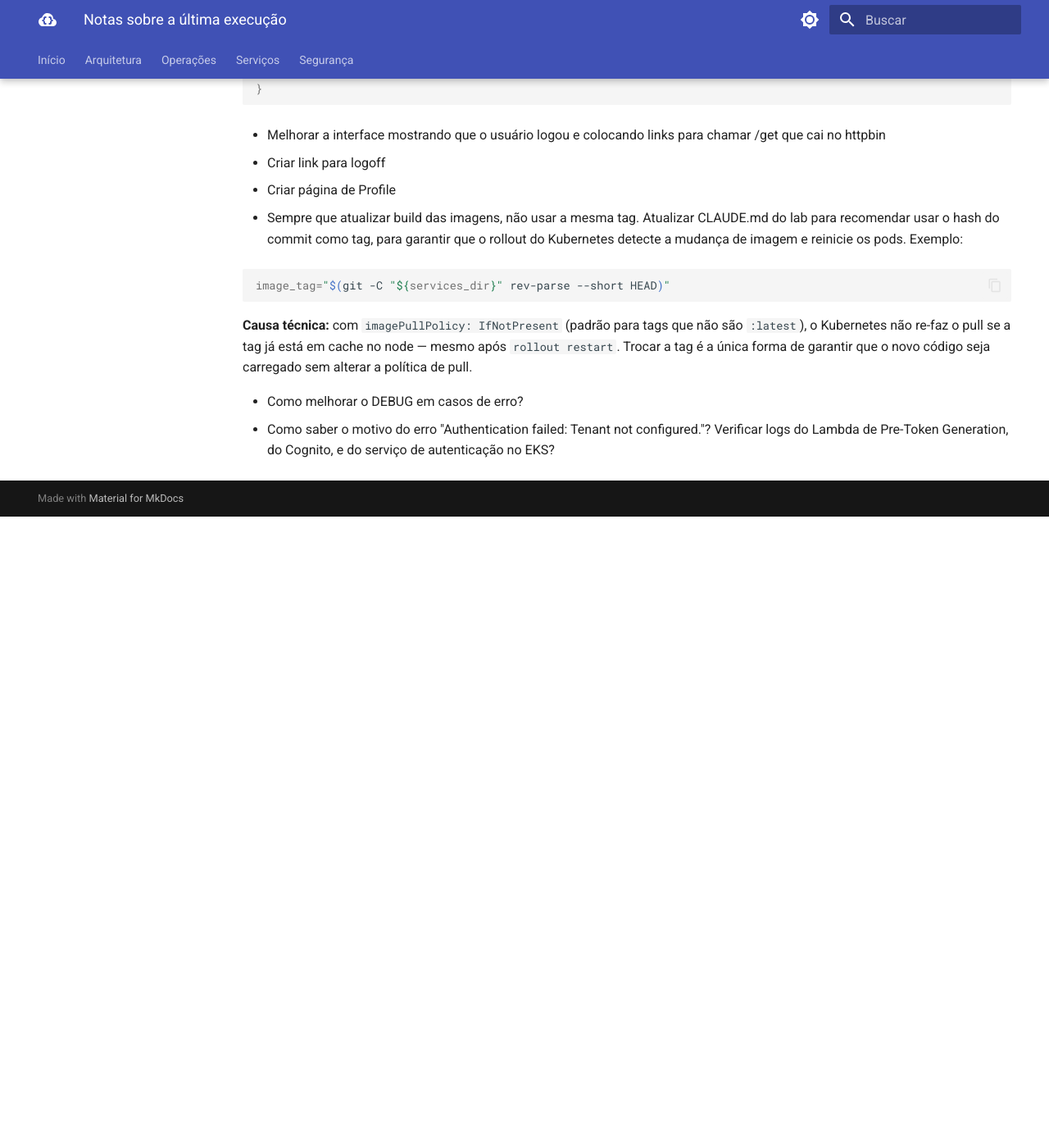
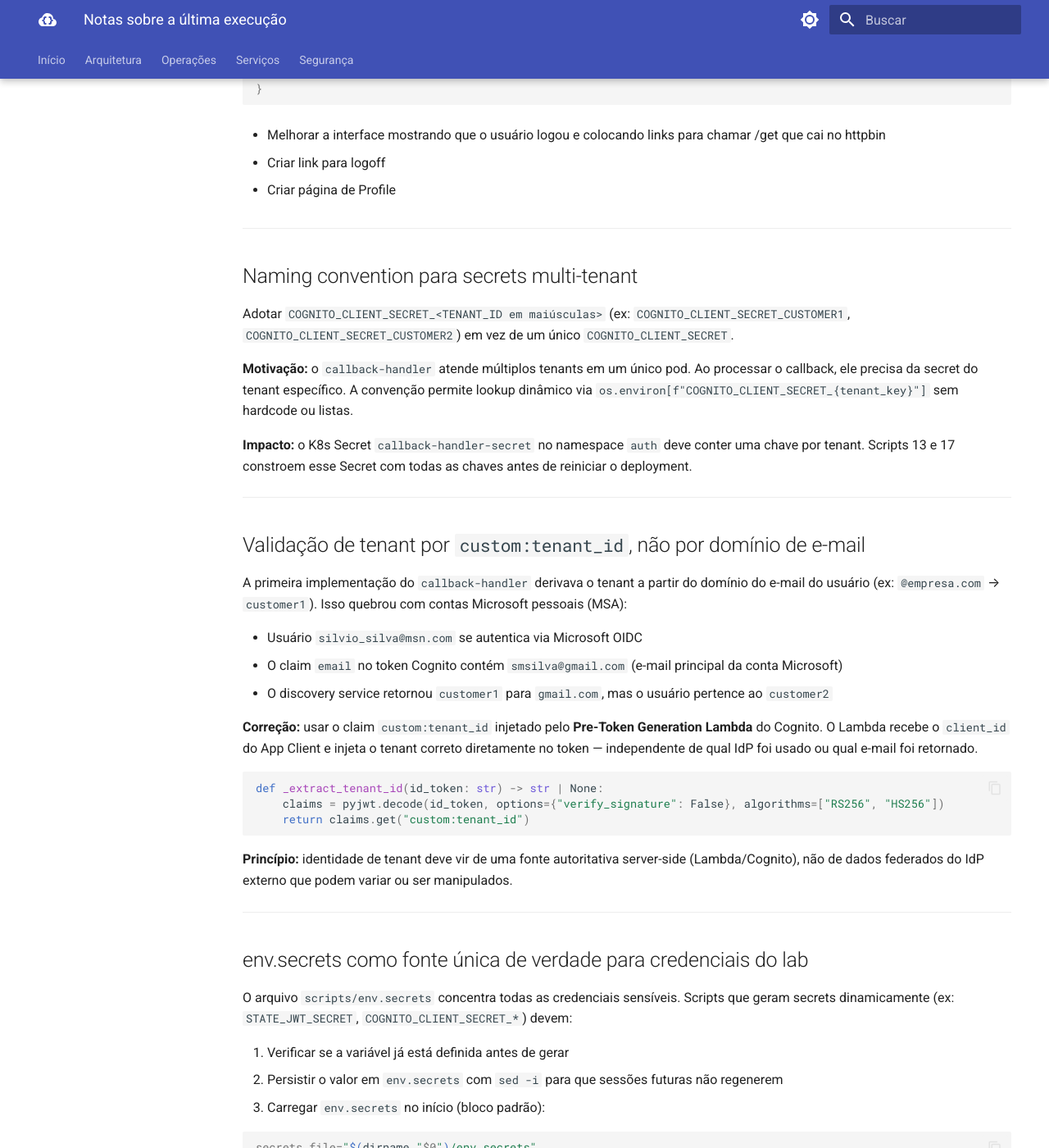
Before and after one commit to smsilva/aws-saas-platform, an MkDocs documentation site: the page built from docs/notes.md, in a window 1280 px wide and 1400 px high, scrolled down 1165 px. Shown: the whole window at 82% size. Built offline with MkDocs 1.6.1 and Material for MkDocs 9.7.7, drawn with Linux system fonts in a browser that asks for light colours; before the commit the page ends 1795 px from its top, so only the background shows below that; some of the changed text lies outside the part shown.

Commit message:
docs(lab/aws/eks/docs/notes.md): add session learnings on multi-tenant auth and secret management
- Document per-tenant secret naming convention (COGNITO_CLIENT_SECRET_<TENANT>)
- Document why tenant validation uses custom:tenant_id instead of email domain
  (MSA accounts return Gmail email in token claim, breaking domain-based lookup)
- Document env.secrets as single source of truth with auto-persist pattern
- Clarify rollout restart behavior: needed for Secret/ConfigMap changes even
  without image tag change

Co-Authored-By: Claude Opus 4.6 <noreply@anthropic.com>

````diff
--- a/docs/notes.md
+++ b/docs/notes.md
@@ -53,6 +53,57 @@ waspctl network proxy \
 
 - Criar página de Profile
 
+---
+
+## Naming convention para secrets multi-tenant
+
+Adotar `COGNITO_CLIENT_SECRET_<TENANT_ID em maiúsculas>` (ex: `COGNITO_CLIENT_SECRET_CUSTOMER1`, `COGNITO_CLIENT_SECRET_CUSTOMER2`) em vez de um único `COGNITO_CLIENT_SECRET`.
+
+**Motivação:** o `callback-handler` atende múltiplos tenants em um único pod. Ao processar o callback, ele precisa da secret do tenant específico. A convenção permite lookup dinâmico via `os.environ[f"COGNITO_CLIENT_SECRET_{tenant_key}"]` sem hardcode ou listas.
+
+**Impacto:** o K8s Secret `callback-handler-secret` no namespace `auth` deve conter uma chave por tenant. Scripts 13 e 17 constroem esse Secret com todas as chaves antes de reiniciar o deployment.
+
+---
+
+## Validação de tenant por `custom:tenant_id`, não por domínio de e-mail
+
+A primeira implementação do `callback-handler` derivava o tenant a partir do domínio do e-mail do usuário (ex: `@empresa.com` → `customer1`). Isso quebrou com contas Microsoft pessoais (MSA):
+
+- Usuário `silvio_silva@msn.com` se autentica via Microsoft OIDC
+- O claim `email` no token Cognito contém `smsilva@gmail.com` (e-mail principal da conta Microsoft)
+- O discovery service retornou `customer1` para `gmail.com`, mas o usuário pertence ao `customer2`
+
+**Correção:** usar o claim `custom:tenant_id` injetado pelo **Pre-Token Generation Lambda** do Cognito. O Lambda recebe o `client_id` do App Client e injeta o tenant correto diretamente no token — independente de qual IdP foi usado ou qual e-mail foi retornado.
+
+```python
+def _extract_tenant_id(id_token: str) -> str | None:
+    claims = pyjwt.decode(id_token, options={"verify_signature": False}, algorithms=["RS256", "HS256"])
+    return claims.get("custom:tenant_id")
+```
+
+**Princípio:** identidade de tenant deve vir de uma fonte autoritativa server-side (Lambda/Cognito), não de dados federados do IdP externo que podem variar ou ser manipulados.
+
+---
+
+## env.secrets como fonte única de verdade para credenciais do lab
+
+O arquivo `scripts/env.secrets` concentra todas as credenciais sensíveis. Scripts que geram secrets dinamicamente (ex: `STATE_JWT_SECRET`, `COGNITO_CLIENT_SECRET_*`) devem:
+
+1. Verificar se a variável já está definida antes de gerar
+2. Persistir o valor em `env.secrets` com `sed -i` para que sessões futuras não regenerem
+3. Carregar `env.secrets` no início (bloco padrão):
+
+```bash
+secrets_file="$(dirname "$0")/env.secrets"
+if [[ -f "${secrets_file}" ]]; then
+  . "${secrets_file}"
+fi
+```
+
+Isso evita que secrets geradas em uma sessão se percam e causem inconsistência (ex: `STATE_JWT_SECRET` diferente entre `platform-frontend` e `callback-handler` em clusters distintos).
+
+---
+
 - Sempre que atualizar build das imagens, não usar a mesma tag. Atualizar CLAUDE.md do lab para recomendar usar o hash do commit como tag, para garantir que o rollout do Kubernetes detecte a mudança de imagem e reinicie os pods. Exemplo:
 
 ```bash
@@ -61,5 +112,7 @@ image_tag="$(git -C "${services_dir}" rev-parse --short HEAD)"
 
   **Causa técnica:** com `imagePullPolicy: IfNotPresent` (padrão para tags que não são `:latest`), o Kubernetes não re-faz o pull se a tag já está em cache no node — mesmo após `rollout restart`. Trocar a tag é a única forma de garantir que o novo código seja carregado sem alterar a política de pull.
 
+  **Atenção:** `rollout restart` *é* necessário quando apenas o conteúdo de um `Secret` ou `ConfigMap` muda sem troca de imagem (ex: adicionar `COGNITO_CLIENT_SECRET_CUSTOMER2` ao Secret `callback-handler-secret`). Nesse caso o restart força os pods a remontarem os volumes/env vars atualizados. Script 17 já faz isso explicitamente após aplicar o Secret.
+
 - Como melhorar o DEBUG em casos de erro?
   - Como saber o motivo do erro "Authentication failed: Tenant not configured."? Verificar logs do Lambda de Pre-Token Generation, do Cognito, e do serviço de autenticação no EKS?
````
